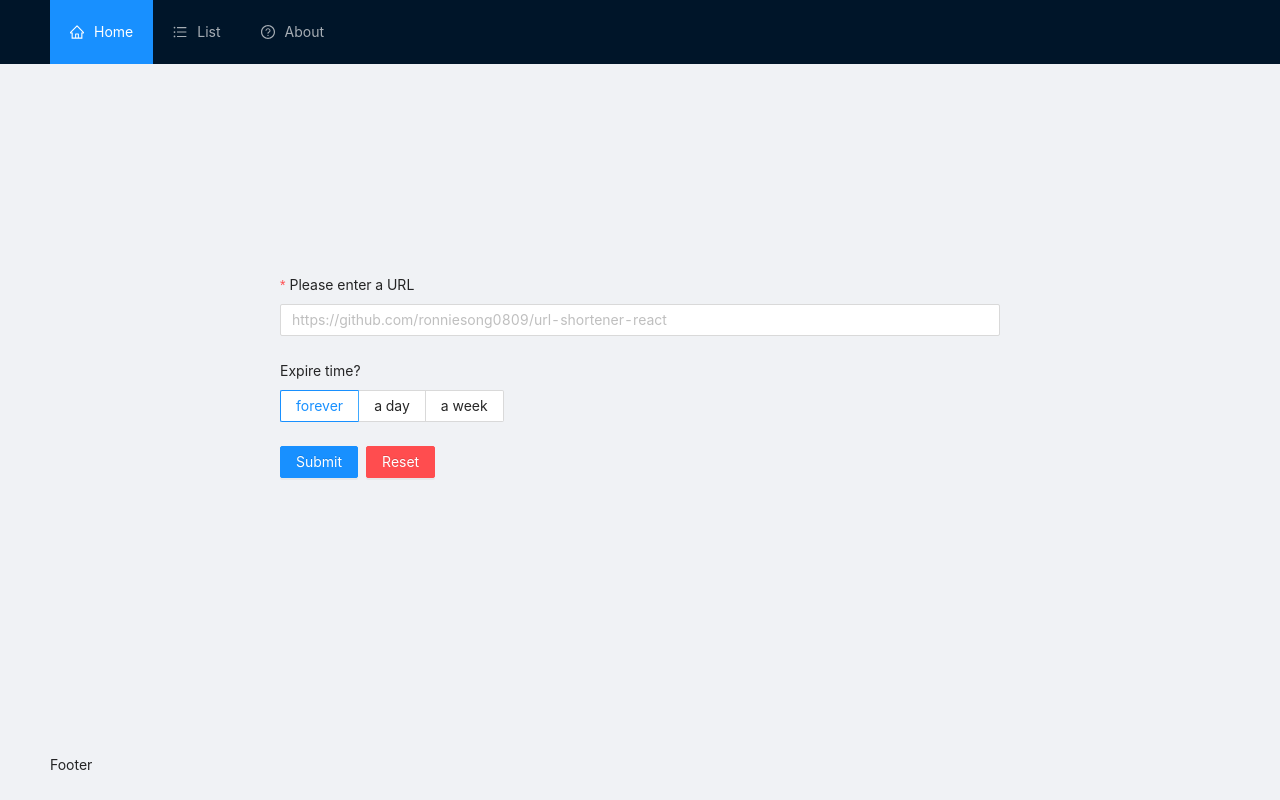
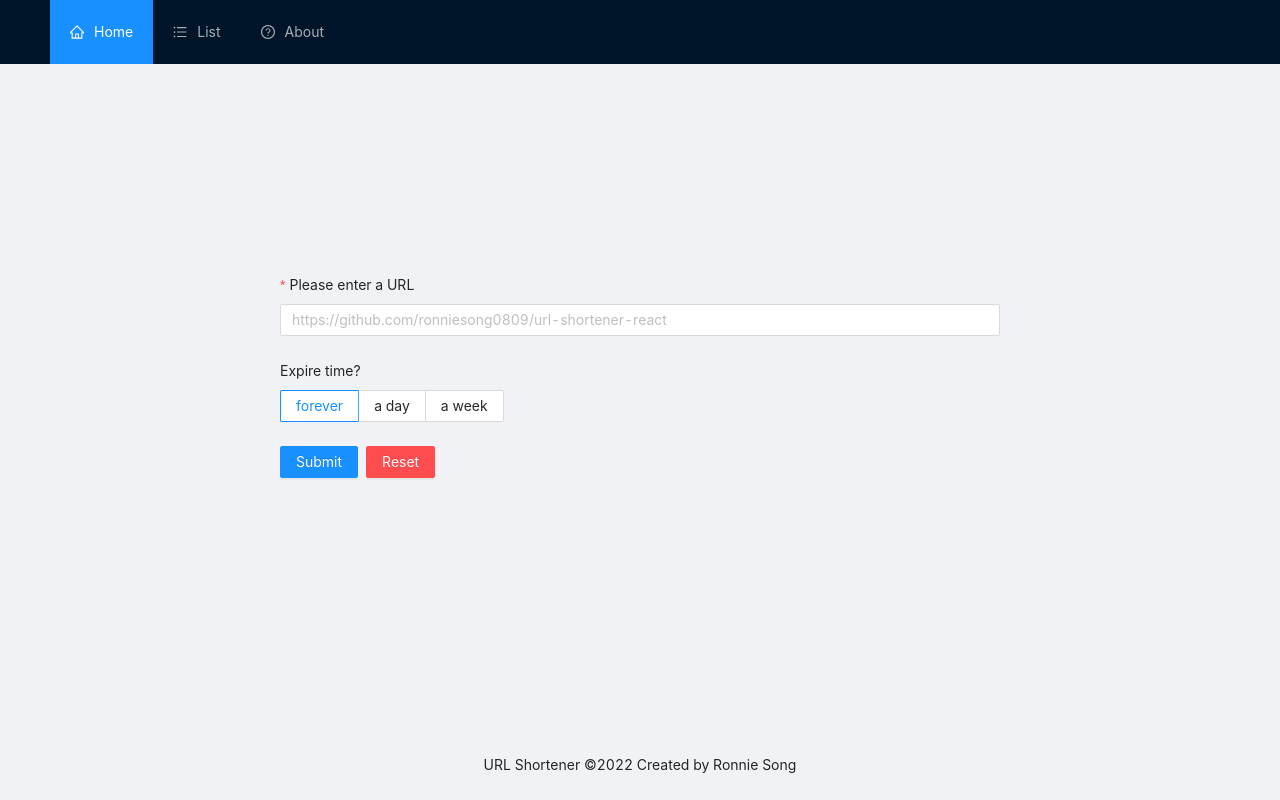
Before and after one commit to ronniesong0809/url-shortener-react, a React (Create React App) app: page / in a window 1280 px wide. Built offline with nearby package versions, Linux system fonts and the light colour scheme.

Commit message:
feat: add a basic footer

```diff
--- a/src/App.js
+++ b/src/App.js
@@ -22,7 +22,9 @@ function App() {
             <Route path='/:shortKey' element={<UrlStats />} />
           </Routes>
         </Content>
-        <Footer>Footer</Footer>
+        <Footer style={{ textAlign: 'center' }}>
+          URL Shortener ©2022 Created by Ronnie Song
+        </Footer>
       </Layout>
     </Router>
   )
```
